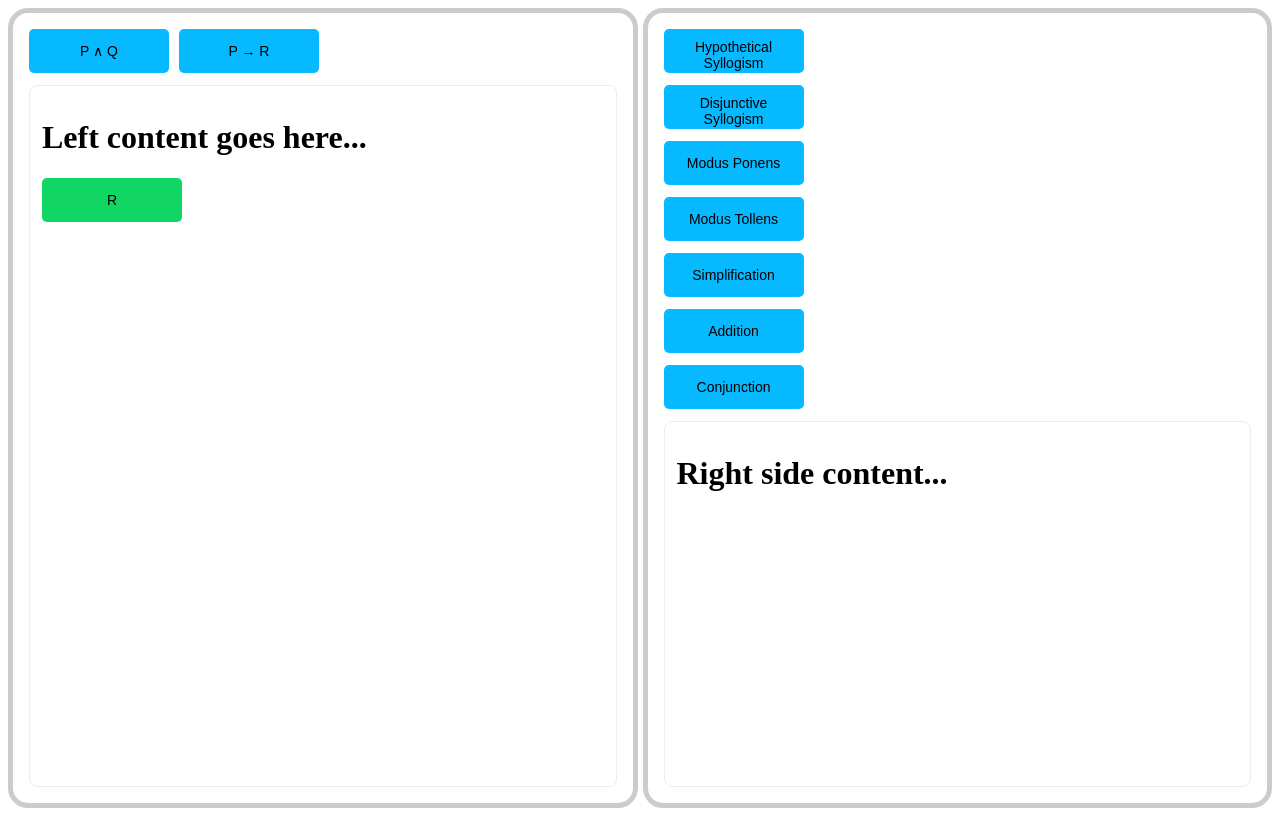
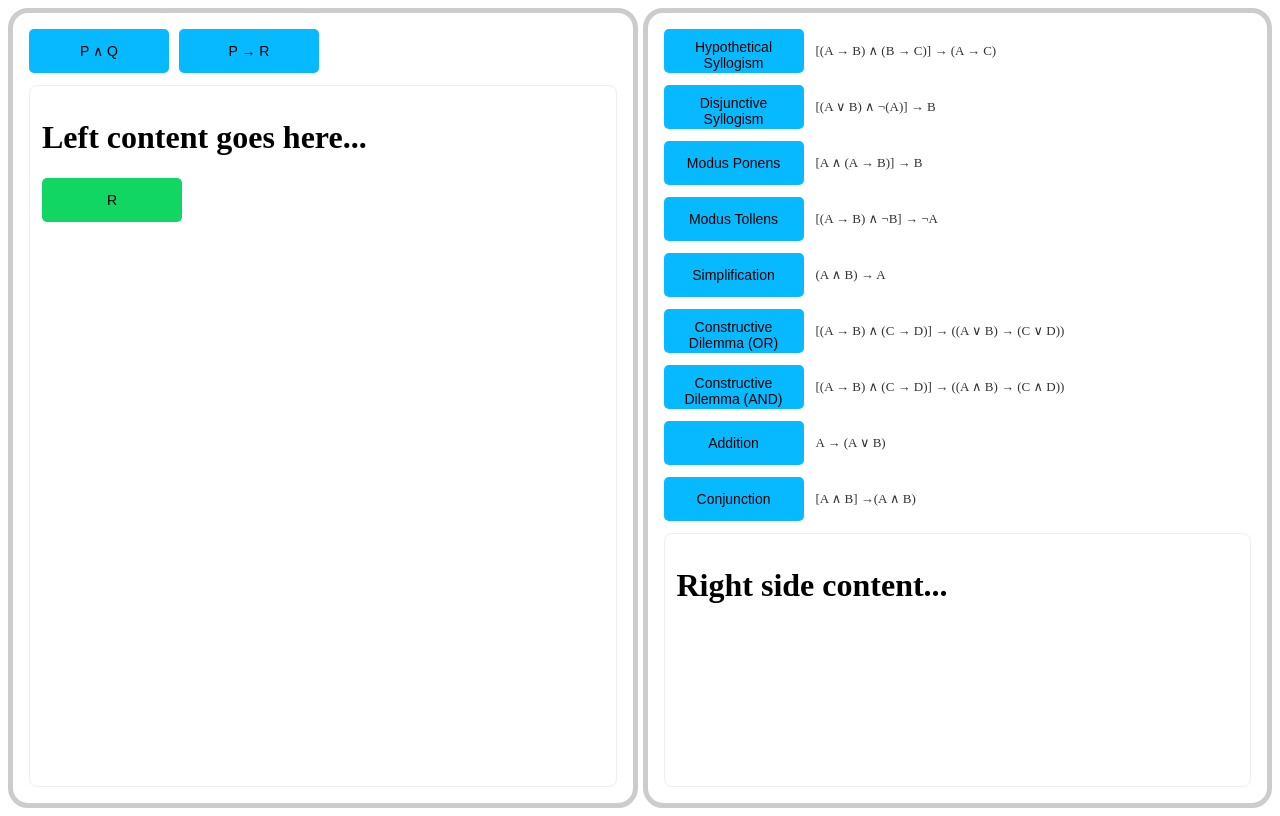
Before and after one commit to ZachNurk/Logicle, a React (Vite) app: page / in a window 1280 px wide. Built offline with nearby package versions, Linux system fonts and the light colour scheme; data requests are answered from the project's data file.

Commit message:
added starter node field to nodes, implemented constructive dilemmas

```diff
--- a/src/App.tsx
+++ b/src/App.tsx
@@ -6,7 +6,7 @@
 
 import GivenPanel from "./components/left_panel/GivenPanel";
 import RulePanel from "./components/right_panel/RulePanel";
-import { useProofState } from "./logic/useProofState";
+import { useProofState } from "./hooks/useProofState";
 
 /**
  * Main App
--- a/src/components/right_panel/RulePanel.tsx
+++ b/src/components/right_panel/RulePanel.tsx
@@ -20,8 +20,8 @@ export default function RulePanel({ axioms, toggleSelected }: RulePanelProps) {
   return (
     <div style={styles.container}>
       {axioms.map((axiom) => (
+        <div key={axiom.id} style={styles.axiomRow}>
         <button
-          key={axiom.id}
           onClick={() => toggleSelected(axiom.id)}
           style={{
             ...styles.axiomButtonBase,
@@ -30,6 +30,8 @@ export default function RulePanel({ axioms, toggleSelected }: RulePanelProps) {
         >
           {axiom.text}
         </button>
+        <div style={styles.axiomDescription}>{axiom.description}</div>
+        </div>
       ))}
       <div style={styles.main}>
         <h1>Right side content...</h1>
@@ -49,11 +51,19 @@ const styles = {
     gap: 12, // space between children
   } satisfies React.CSSProperties,
 
-  varsCol: {
+  axiomRow: {
     display: "flex",
-    flexDirection: "column",
-    gap: 10,
+    alignItems: "center",
+    gap: 12,
   } satisfies React.CSSProperties,
+
+  axiomDescription: {
+    flex: 1,
+    fontSize: 13,
+    color: "#333",
+    lineHeight: 1.2,
+  } satisfies React.CSSProperties,
+
 
   slot: {
     border: "1px solid #ddd",
--- a/src/logic/useProofState.ts
+++ b/src/hooks/useProofState.ts
@@ -1,8 +1,8 @@
 import { useState, useEffect, useCallback } from "react";
-import { nodeFromDb, ERROR_NODE } from "./ProofNode";
-import type { ProofNode } from "./ProofNode";
-import type { Axiom } from "./Axiom";
-import { Axioms } from "./Axiom";
+import { nodeFromDb, ERROR_NODE } from "../logic/ProofNode";
+import type { ProofNode } from "../logic/ProofNode";
+import type { Axiom } from "../logic/Axiom";
+import { Axioms } from "../logic/Axiom";
 
 /**
  * Manages the state of our App
@@ -21,7 +21,7 @@ export function useProofState() {
       const loaded: ProofNode[] = (firstDay.givenNodes ?? []).map(nodeFromDb);
       const rawSolution = firstDay.solution;
       setNodes(loaded);
-      setSolutionNode(rawSolution ? nodeFromDb(rawSolution) : ERROR_NODE);
+      setSolutionNode(rawSolution ? nodeFromDb(rawSolution, false) : ERROR_NODE);
     })();
   }, []);
 
--- a/src/logic/Axiom.ts
+++ b/src/logic/Axiom.ts
@@ -26,12 +26,12 @@ export type Axiom = {
   id: string;
   text: string;
   selected: boolean;
+  description: string;
   /** Most axioms take selected nodes; Simplification takes "left" | "right". */
   apply?:
     | ((premises: AndNode, selected: ProofNode[]) => ProofNode)
     | ((premises: AndNode, side: "left" | "right") => ProofNode)
     | ((original: ProofNode, addition: ProofNode) => ProofNode)
-    | ((premises: AndNode, type: "or" | "and") => ProofNode)
 };
 
 /** Throws if premises is not a valid And node with left and right. */
@@ -50,6 +50,8 @@ export function checkParentheses(n: ProofNode): string {
  * Hypothetical Syllogism [(p → q) ∧ (q → r)] → (p → r)
  * @param premises And node whose left and right are the two implication nodes
  * @param selected is the nodes that are selected (needed becuase we dont know if passed node is true and or constructed and)
+ * @return returns a proofnode of the result, ERROR_NODE if invalid calculation
+ * @throws Error if premises are undefined
  */
 export function hypotheticalSyllogism(premises: AndNode, selected: ProofNode[]): ProofNode {
   checkPremises(premises);
@@ -79,7 +81,8 @@ export function hypotheticalSyllogism(premises: AndNode, selected: ProofNode[]):
  * Disjunctive Syllogism [(p ∨ q) ∧ ¬p] → q
  * @param premises are the or conjunction and the not
  * @param selected is the nodes that are selected (needed becuase we dont know if passed node is true and or constructed and)
- * @return returns the desired node or ERROR_NODE if invalid operation
+ * @return returns a proofnode of the result, ERROR_NODE if invalid calculation
+ * @throws Error if premises are undefined
  */
 export function disjunctiveSyllogism(premises: AndNode, selected: ProofNode[]): ProofNode {
   checkPremises(premises);
@@ -115,6 +118,8 @@ export function disjunctiveSyllogism(premises: AndNode, selected: ProofNode[]):
  * Modus Ponens: from P and (P -> Q), infer Q
  * @param premises And node whose left and right are the two premise nodes
  * @param selected is the nodes that are selected (needed becuase we dont know if passed node is true and or constructed and)
+ * @return returns a proofnode of the result, ERROR_NODE if invalid calculation
+ * @throws Error if premises are undefined
  */
 export function modusPonens(premises: AndNode, selected: ProofNode[]): ProofNode {
   checkPremises(premises);
@@ -160,6 +165,8 @@ export function modusPonens(premises: AndNode, selected: ProofNode[]): ProofNode
  * Modus Tollens: [¬q ∧ (p → q)] → ¬p
  * @param premises And node whose left and right are the two premise nodes
  * @param selected is the nodes that are selected (needed becuase we dont know if passed node is true and or constructed and)
+ * @return returns proof node result, ERROR_NODE if invalid
+ * @throws Error if premises are undefined
  */
 export function modusTollens(premises: AndNode, selected: ProofNode[]): ProofNode {
   checkPremises(premises);
@@ -196,6 +203,7 @@ export function modusTollens(premises: AndNode, selected: ProofNode[]): ProofNod
  * @param premises is an and node to simplify
  * @param side is the node to get out
  * @return returns error nod if invalid operation, correct node if valid
+ * @throws Error if premises are undefined
  */
 export function simplification(premises: AndNode, side: "left" | "right") {
   checkPremises(premises)
@@ -210,14 +218,48 @@ export function simplification(premises: AndNode, side: "left" | "right") {
 }
 
 /**
- * Constructive Dilemma [(p → q) ∧ (r → s)] → [(p ∨ r) → (q ∨ s)]
- * @param premises is the two nodes
- * @param type is the type of dilemma
- * @return returns error node if invalid operation, correct node if valid
+ * Constructive Dilemma (OR): [(p → q) ∧ (r → s)] → [(p ∨ r) → (q ∨ s)]
+ * @param premises are the premises to use
+ * @param selected are the nodes selected to make the dilema
+ * @return returns the node result, ERROR_NODE if unsuccessful
+ * @throws Error if premises are undefined
  */
-export function constructiveDilemma(premises: AndNode, type: "or" | "and") {
+//TODO TEST ME AND DOCUMENT US
+export function constructiveDilemmaOr(premises: AndNode, selected: ProofNode[]): ProofNode {
+  checkPremises(premises);
+  const a = premises.left;
+  const b = premises.right;
+  if (!(isImplicationNode(a) && isImplicationNode(b))) {
+    return ERROR_NODE;
+  }
+  const textA = `${a.left.text} ∨ ${a.right.text}`;
+  const nodeA = createOrNode(textA, false, a.left, a.right, undefined);
+  const textB = `${b.left.text} ∨ ${b.right.text}`;
+  const nodeB = createOrNode(textB, false, b.left, b.right, undefined);
+  const finalText = `(${nodeA.text}) → (${nodeB.text})`;
+  return createImplicationNode(finalText, false, nodeA, nodeB, selected);
+}
 
-
+/**
+ * Constructive Dilemma (AND): [(p → q) ∧ (r → s)] → [(p ∧ r) → (q ∧ s)]
+ * @param premises are the premises to use
+ * @param selected are the nodes selected to make the dilema
+ * @return returns a proofnode of the result, ERROR_NODE if invalid calculation
+ * @throws Error if premises are undefined
+ */
+export function constructiveDilemmaAnd(premises: AndNode, selected: ProofNode[]): ProofNode {
+  checkPremises(premises);
+  const a = premises.left;
+  const b = premises.right;
+  if (!(isImplicationNode(a) && isImplicationNode(b))) {
+    return ERROR_NODE;
+  }
+  const textA = `${a.left.text} ∧ ${a.right.text}`;
+  const nodeA = createAndNode(textA, false, a.left, a.right, undefined);
+  const textB = `${b.left.text} ∧ ${b.right.text}`;
+  const nodeB = createAndNode(textB, false, b.left, b.right, undefined);
+  const finalText = `(${nodeA.text}) → (${nodeB.text})`;
+  return createImplicationNode(finalText, false, nodeA, nodeB, selected);
 }
 
 /**
@@ -252,42 +294,63 @@ export const Axioms: Axiom[] = [
     id: "1",
     text: "Hypothetical Syllogism",
     selected: false,
+    description: "[(A → B) ∧ (B → C)] → (A → C)",
     apply: hypotheticalSyllogism,
   },
   {
     id: "2",
     text: "Disjunctive Syllogism",
     selected: false,
+    description: "[(A ∨ B) ∧ ¬(A)] → B",
     apply: disjunctiveSyllogism
   },
   {
     id: "3",
     text: "Modus Ponens",
     selected: false,
+    description: "[A ∧ (A → B)] → B",
     apply: modusPonens,
   },
   {
     id: "4",
     text: "Modus Tollens",
     selected: false,
+    description: "[(A → B) ∧ ¬B] → ¬A",
     apply: modusTollens,
   },
   {
     id: "6",
     text: "Simplification",
     selected: false,
+    description: "(A ∧ B) → A",
     apply: simplification,
+  },
+  {
+    id: "7",
+    text: "Constructive Dilemma (OR)",
+    selected: false,
+    description: "[(A → B) ∧ (C → D)] → ((A ∨ B) → (C ∨ D))",
+    apply: constructiveDilemmaOr,
+  },
+  {
+    id: "8",
+    text: "Constructive Dilemma (AND)",
+    selected: false,
+    description: "[(A → B) ∧ (C → D)] → ((A ∧ B) → (C ∧ D))",
+    apply: constructiveDilemmaAnd,
   },
   {
     id: "9",
     text: "Addition",
     selected: false,
+    description: "A → (A ∨ B)",
     apply: addition
   },
   {
     id: "10",
     text: "Conjunction",
     selected: false,
+    description: "[A ∧ B] →(A ∧ B)",
     apply: conjunction
   }
 ];
```
Also changed, not shown: src/logic/ProofNode.ts (+22 -4 lines), 1 other file (tests, documents, lock files or other folders).
